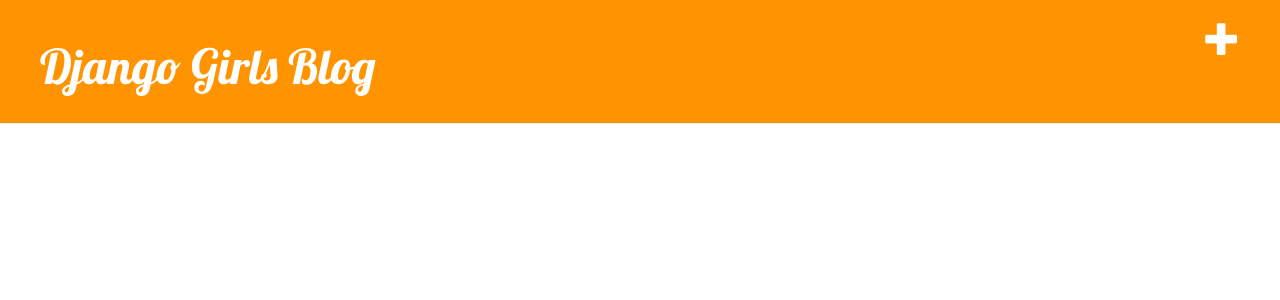
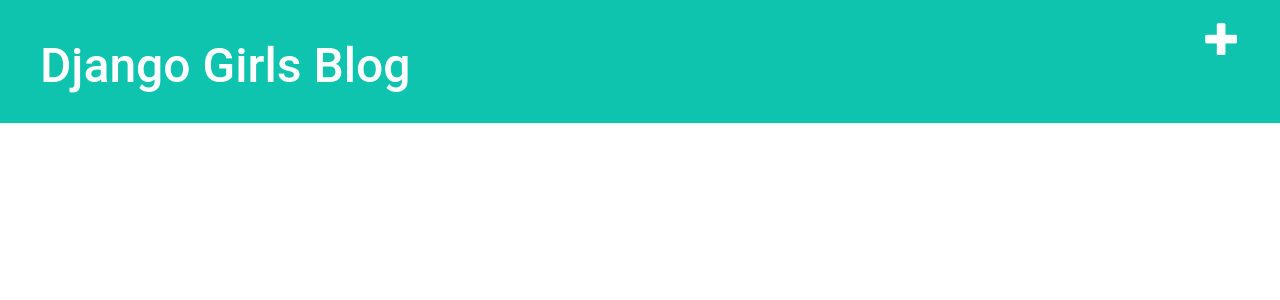
Before and after one commit to erabera/my-first-blog, a Django app: page / in a window 1280 px wide. Shown: the top 300 px of the page. Run offline with Django 3.2, Linux system fonts and the light colour scheme; data that the repository does not hold is empty; some libraries are stand-ins or nearby versions.

Commit message:
Changed background color and font

```diff
--- a/blog/static/css/blog.css
+++ b/blog/static/css/blog.css
@@ -1,5 +1,5 @@
 .page-header {
-    background-color: #ff9400;
+    background-color: #0EC4AF;
     margin-top: 0;
     padding: 20px 20px 20px 40px;
 }
@@ -15,7 +15,7 @@
 }
 
 h1, h2, h3, h4 {
-    font-family: 'Lobster', cursive;
+    font-family: 'Roboto';
 }
 
 .date {
```
